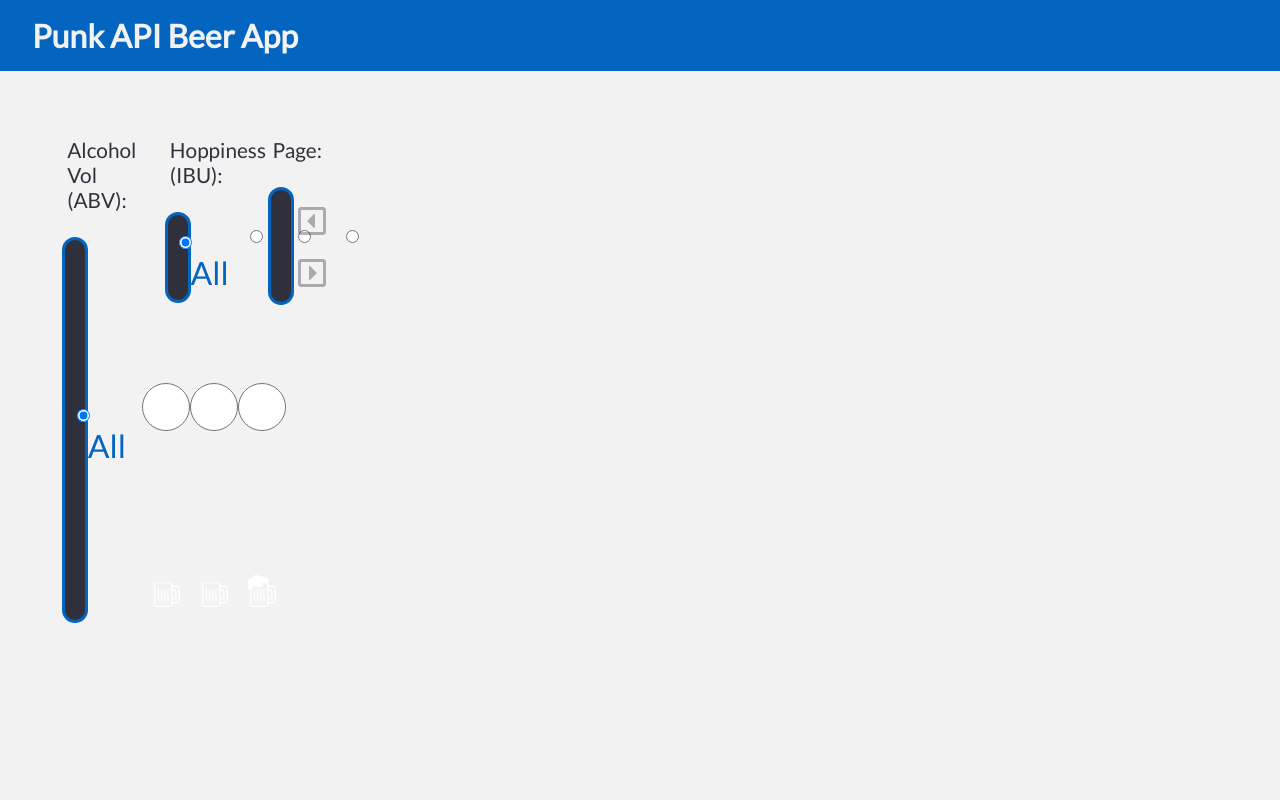
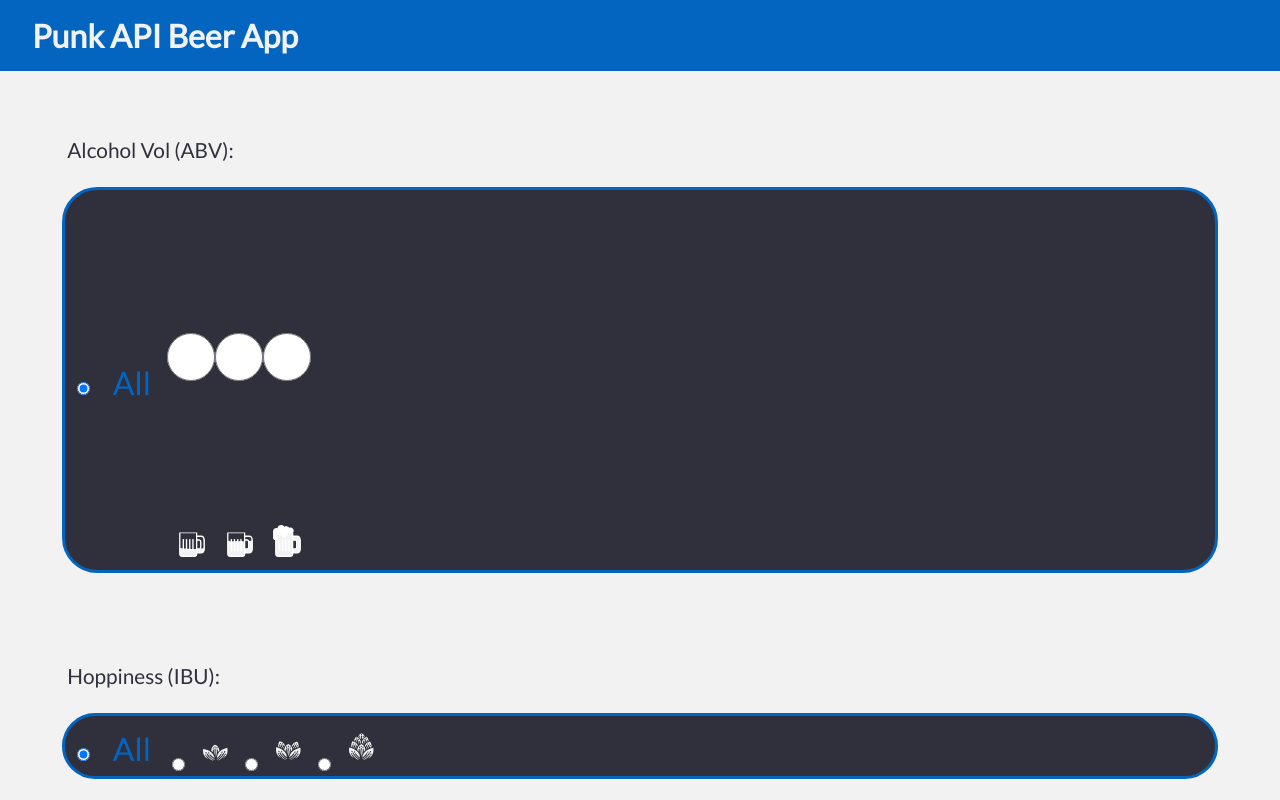
Before and after one commit to cvs181801/beer-API-app, a plain HTML site: page index.html in a window 1280 px wide. Shown: the top 800 px of the page. Drawn offline with Linux system fonts and the light colour scheme; no server answers.

Commit message:
Update stylesheet.css

```diff
--- a/stylesheet.css
+++ b/stylesheet.css
@@ -50,7 +50,7 @@ header {
 .filters {
 
     display: grid;
-    grid-template-columns: repeat(auto-fill, minmax(5rem, 1fr));
+    grid-template-columns: repeat(auto-fill, minmax(50rem, 1fr));
     grid-gap: 1rem;
     margin-bottom: 1rem;
 }
```
